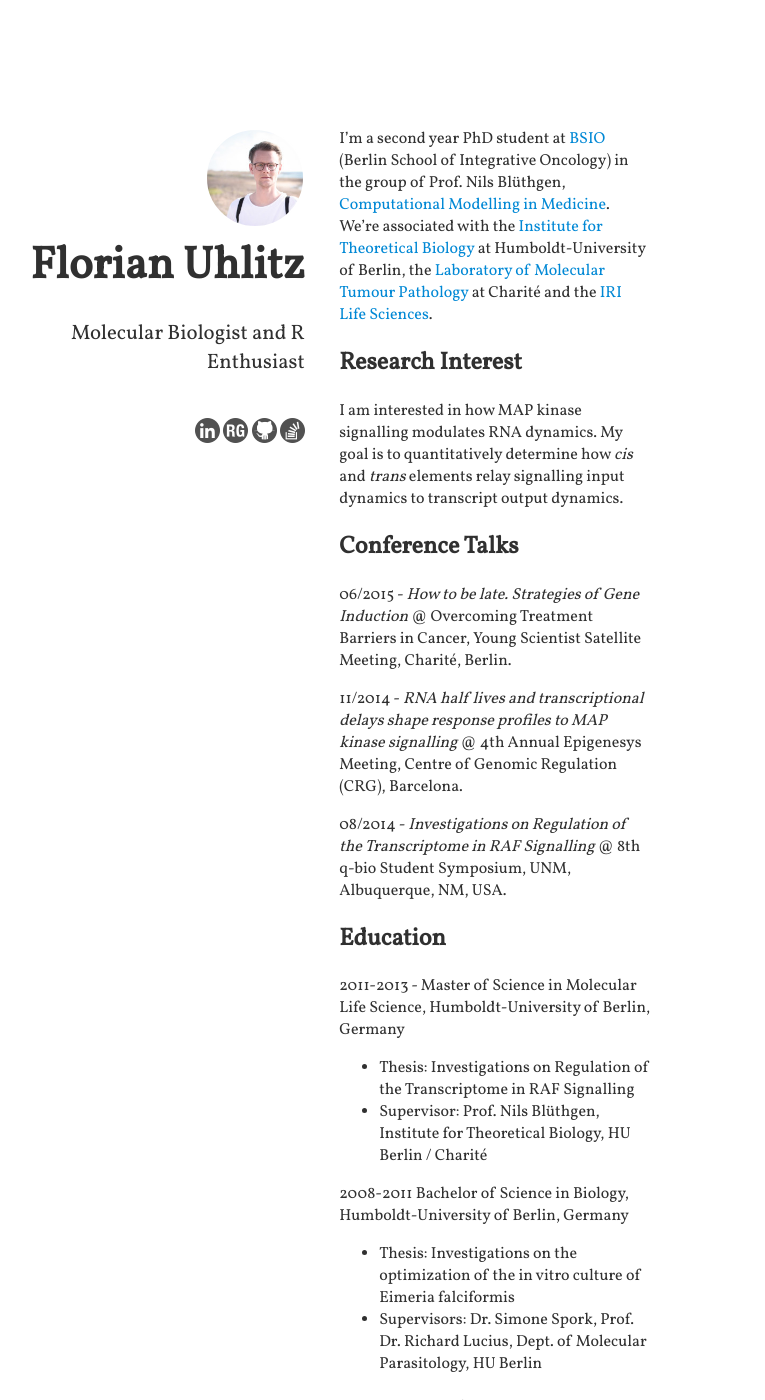
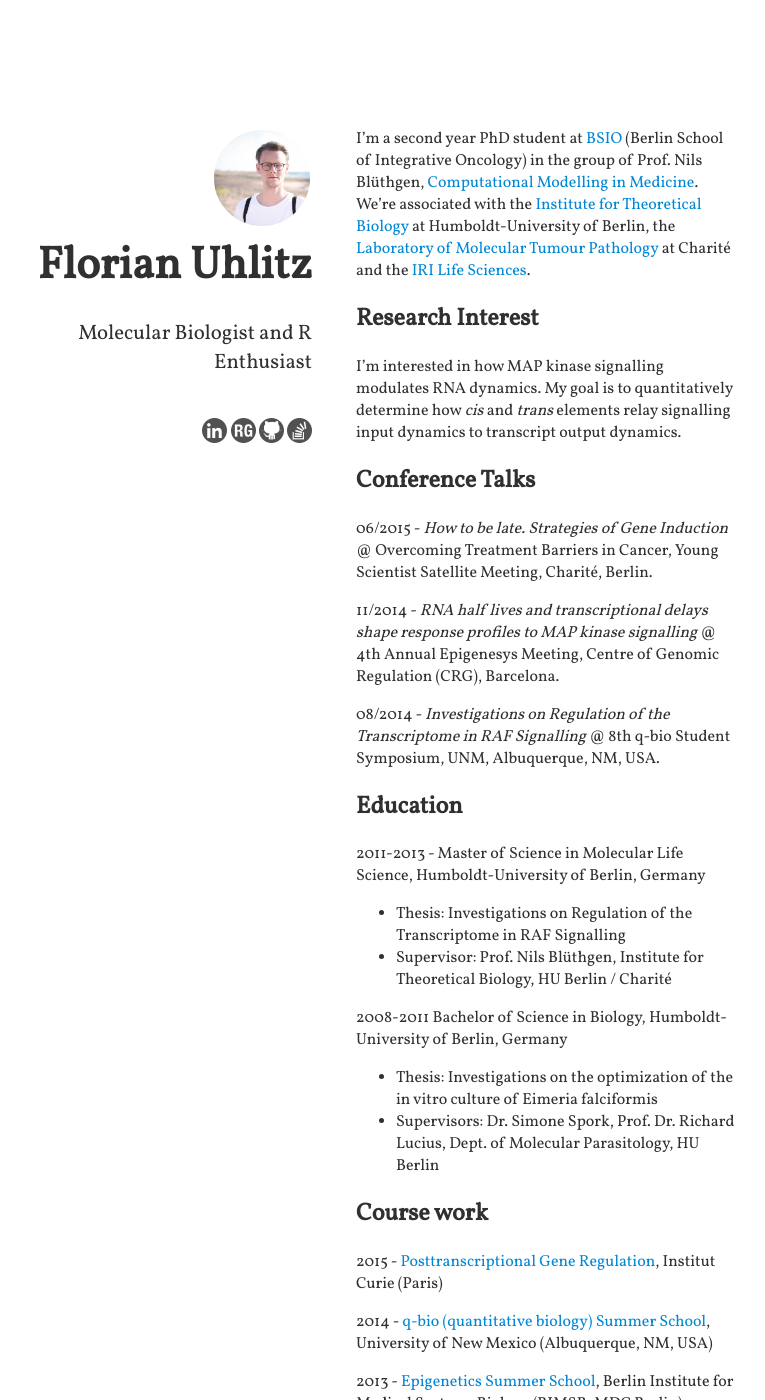
Before and after one commit to uhlitz/uhlitz.github.io, a Jekyll site: the page built from index.html, in a window 1280 px wide and 1400 px high. Shown: the whole window, without its empty margins (328-1093 px from the left). Built offline with Jekyll 4.4.1, drawn with Linux system fonts in a browser that asks for light colours; nearby versions of some CDN libraries; some of the changed text lies outside the part shown.

Commit message:
left column position fixed

```diff
--- a/_includes/my_content.md
+++ b/_includes/my_content.md
@@ -3,7 +3,7 @@
 
 ## Research Interest
 
-I am interested in how MAP kinase signalling modulates RNA dynamics. My goal is to quantitatively determine how _cis_ and _trans_ elements relay signalling input dynamics to transcript output dynamics.
+I'm interested in how MAP kinase signalling modulates RNA dynamics. My goal is to quantitatively determine how _cis_ and _trans_ elements relay signalling input dynamics to transcript output dynamics.
 
 ## Conference Talks
 
--- a/assets/main.scss
+++ b/assets/main.scss
@@ -131,8 +131,10 @@
 	/* the header column stays left and has a dynamic width with all contents
 	aligned right */
 	header {
-		float: left;
-		width: 46%;
+		position: fixed;
+		margin-right: 100vw;
+		margin-left: 0vw;
+		width: 25vw;
 		text-align: right;
 	}
 
@@ -143,8 +145,9 @@
 	}
 
 	main {
-		width: 46%;
-		margin-left: 54%;
+		width: 30vw;
+		margin-left: 30vw;
+		margin-right: 40vw;
 		padding: 0;
 	}
 }
```
Also changed, not shown: other parts of _includes/my_content.md (+1 -1 lines), 2 other files.
